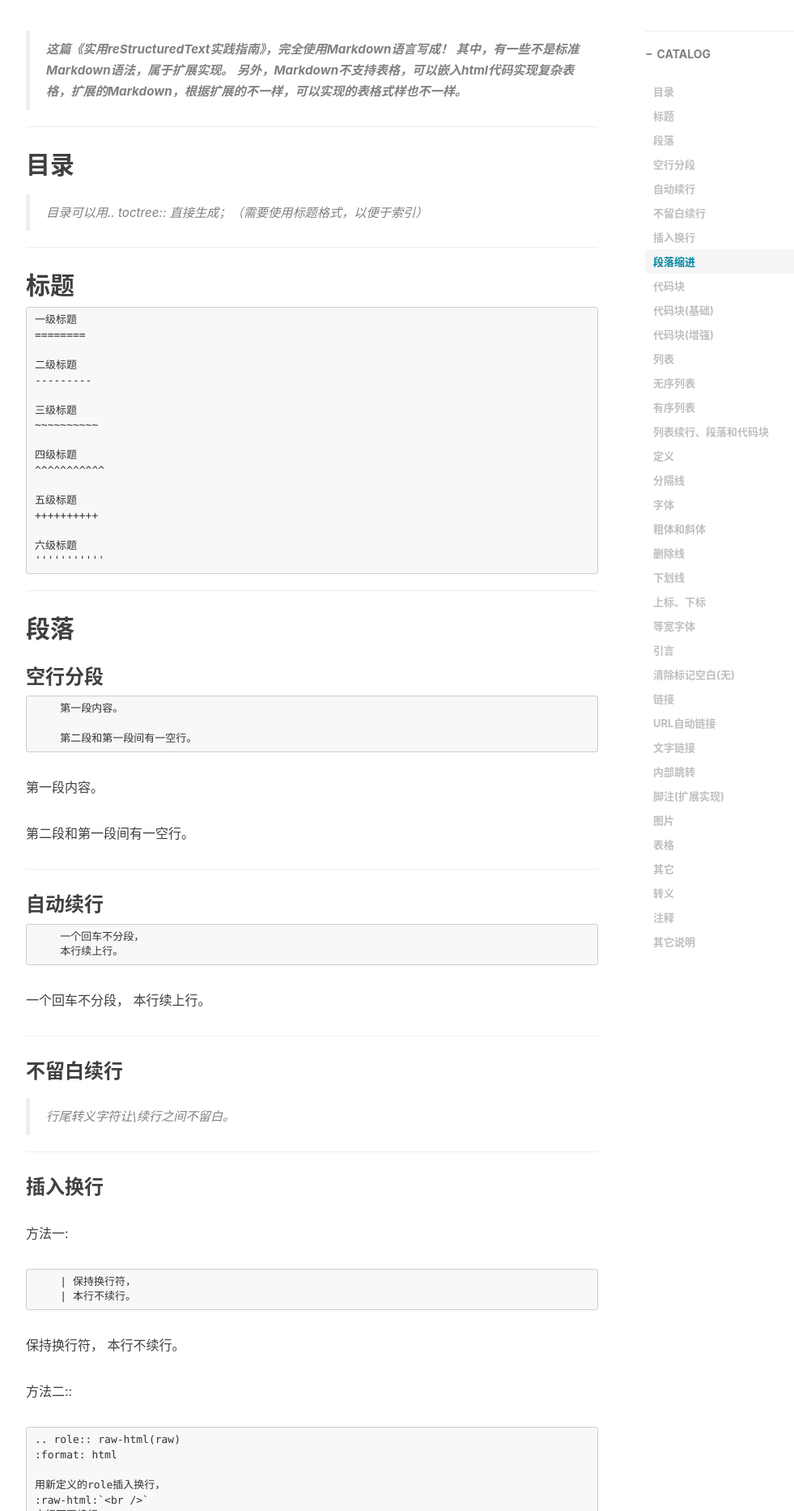
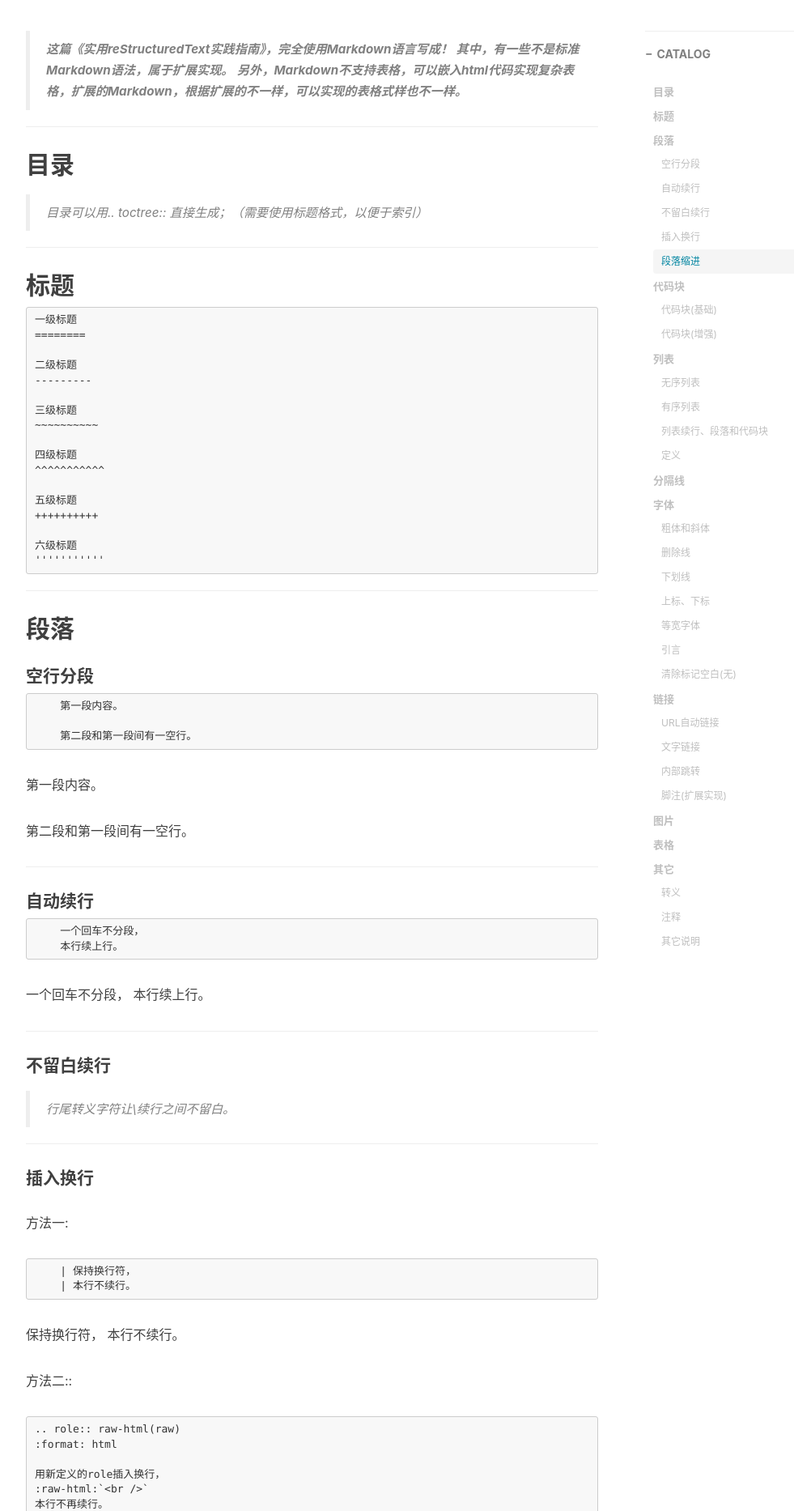
Before and after one commit to v1s007/v1s007.github.io, a Jekyll site: the page built from _posts/2018-08-03-实用reStructuredText实践指南.md, in a window 1280 px wide. Shown: the part 585-2451 px from the top of the page at 81% size, without its empty margins (233-1214 px from the left). Built offline with Jekyll 4.4.1, drawn with Linux system fonts in a browser that asks for light colours; nearby versions of some CDN libraries; comment, search, counter and statistics services are not loaded.

Commit message:
修改章节标题层级

```diff
--- a/_posts/2018-08-03-实用reStructuredText实践指南.md
+++ b/_posts/2018-08-03-实用reStructuredText实践指南.md
@@ -47,7 +47,7 @@ tags:
 
 ## 段落
 
-### 空行分段
+#### 空行分段
 
         第一段内容。
 
@@ -60,7 +60,7 @@ tags:
 
 *****
 
-### 自动续行
+#### 自动续行
 
         一个回车不分段，
         本行续上行。
@@ -71,13 +71,13 @@ tags:
 
 *****
 
-### 不留白续行
+#### 不留白续行
 
 > 行尾转义字符让\续行之间不留白。
 
 *****
 
-### 插入换行
+#### 插入换行
 
 
 方法一:
@@ -102,7 +102,7 @@ tags:
 
 *****
 
-### 段落缩进
+#### 段落缩进
 
 方法一:
 
@@ -147,7 +147,8 @@ Python式段落缩进：
 *****
 
 ## 代码块
-### 代码块(基础)
+
+#### 代码块(基础)
 
 双冒号后缩进为代码块。
 
@@ -165,7 +166,7 @@ Python式段落缩进：
 
 *****
 
-### 代码块(增强)
+#### 代码块(增强)
 
 还可声明语言类型实现语法加亮。
 
@@ -185,7 +186,7 @@ puts md.to_html
 *****
 
 ## 列表
-### 无序列表
+#### 无序列表
 
     * 星号、减号、加号开始列表。
 
@@ -205,7 +206,7 @@ puts md.to_html
 
 *****
 
-### 有序列表
+#### 有序列表
 
     1. 数字和点是一种编号方式。
 
@@ -233,7 +234,7 @@ puts md.to_html
 
 *****
 
-### 列表续行、段落和代码块
+#### 列表续行、段落和代码块
 
     1. 列表项可以折行，
        对齐则自动续行。
@@ -263,7 +264,7 @@ puts md.to_html
 
 *****
 
-### 定义
+#### 定义
 
     git
         Simple and beautiful.
@@ -289,7 +290,7 @@ puts md.to_html
 
 ## 字体
 
-### 粗体和斜体
+#### 粗体和斜体
     这是 **粗体** ，这是 *斜体* 。
     不留白的\ **粗体**\ 和\ *斜体*\ 效果。
 
@@ -298,7 +299,7 @@ puts md.to_html
 
 *****
 
-### 删除线
+#### 删除线
 
     .. role:: strike
         :class: strike
@@ -311,7 +312,7 @@ puts md.to_html
 
 *****
 
-### 下划线
+#### 下划线
 
     .. role:: ul
         :class: underline
@@ -324,7 +325,7 @@ puts md.to_html
 
 *****
 
-### 上标、下标
+#### 上标、下标
 
     Water: H\ :sub:`2`\ O
     E = mc\ :sup:`2`
@@ -334,7 +335,7 @@ E = mc<sup>2</sup>
 
 *****
 
-### 等宽字体
+#### 等宽字体
 
     两个连续反引号嵌入代码，如: ``git status`` 。
 
@@ -342,7 +343,7 @@ E = mc<sup>2</sup>
 
 *****
 
-### 引言
+#### 引言
 
     反引号嵌入代码，如: `Got GitHub` by Jiang Xin.
 
@@ -350,7 +351,7 @@ E = mc<sup>2</sup>
 
 *****
 
-### 清除标记空白(无)
+#### 清除标记空白(无)
 
     标记符号前后空白\
     用\ **反斜线**\ 消除
@@ -361,7 +362,7 @@ E = mc<sup>2</sup>
 
 ## 链接
 
-### URL自动链接
+#### URL自动链接
 
     网址 http://github.com/
     邮件 me@foo.bar
@@ -371,7 +372,7 @@ E = mc<sup>2</sup>
 
 *****
 
-### 文字链接
+#### 文字链接
 
     - 访问 `Google <http://google.com/>`_ 。
     - 上面已定义，直接引用 google_ 链接。
@@ -391,7 +392,7 @@ E = mc<sup>2</sup>
 
 *****
 
-### 内部跳转
+#### 内部跳转
 
     .. _fig1:
 
@@ -417,7 +418,7 @@ E = mc<sup>2</sup>
 
 *****
 
-### 脚注(扩展实现)
+#### 脚注(扩展实现)
 
     reST脚注的多种表示法：
 
@@ -526,7 +527,7 @@ Markdown本身无法实现RST给出的这种带行列合并的复杂表格，但
 
 ## 其它
 
-### 转义
+#### 转义
 
         反斜线作为转义字符，\禁止对后面 \*字符* 做语法解析。
 
@@ -534,7 +535,7 @@ Markdown本身无法实现RST给出的这种带行列合并的复杂表格，但
 
 *****
 
-### 注释
+#### 注释
 
     .. 注释
 
@@ -552,7 +553,7 @@ Markdown本身无法实现RST给出的这种带行列合并的复杂表格，但
 
 *****
 
-### 其它说明
+#### 其它说明
 
 * reStructedText的功能要多于Markdown，特别是表格、标注、脚注、链接、图片。
 
```
